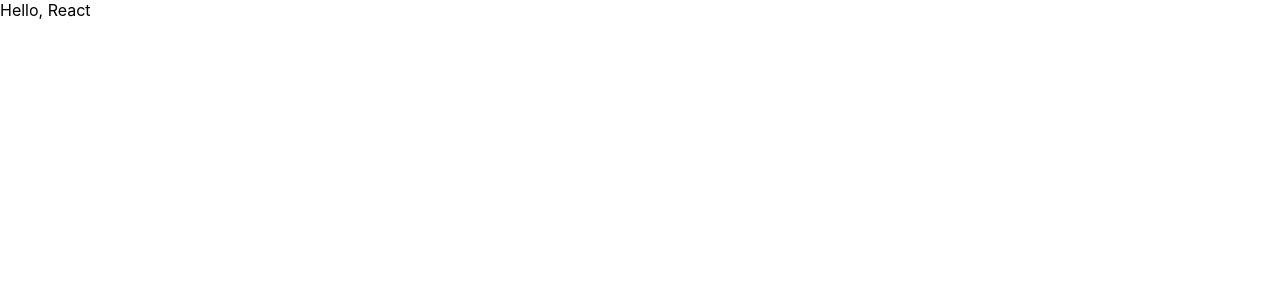
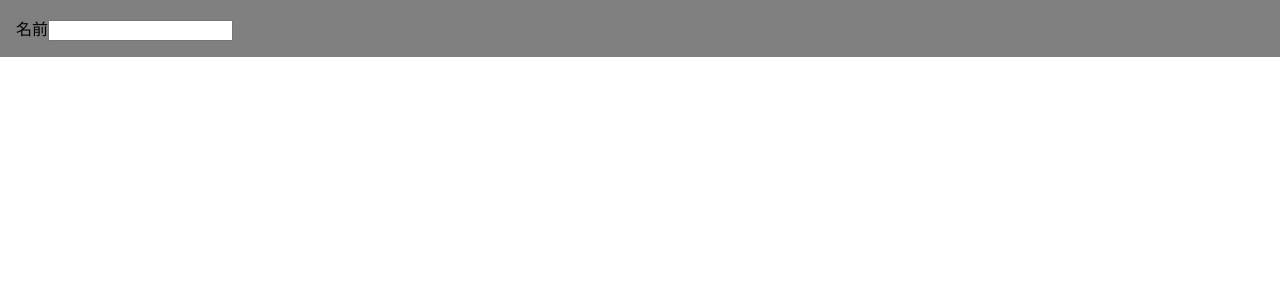
Before and after one commit to rtake/react-ts-sample, a React (Create React App) app: page / in a window 1280 px wide. Shown: the top 300 px of the page. Built offline with nearby package versions, Linux system fonts and the light colour scheme.

Commit message:
Name関数を作成

```diff
--- /dev/null
+++ b/src/components/Name.tsx
@@ -0,0 +1,16 @@
+import React from 'react'
+
+const Name = () => {
+    const onChange = (e: React.ChangeEvent<HTMLInputElement>) => {
+        console.log(e.target.value)
+    }
+
+    return (
+        <div style={{padding: '16px', background: 'grey'}}>
+            <label htmlFor='name'>名前</label>
+            <input id="name" className='input-name' type='text' onChange={onChange} />
+        </div>
+    )
+}
+
+export default Name
--- a/src/index.tsx
+++ b/src/index.tsx
@@ -2,11 +2,11 @@ import React from 'react';
 import ReactDOM from 'react-dom';
 import './index.css';
 // import App from './App';
-import Hello from './components/Hello'
+import Name from './components/Name'
 
 ReactDOM.render(
   <React.StrictMode>
-    <Hello />
+    <Name />
   </React.StrictMode>,
   document.getElementById('root')
 );
```
